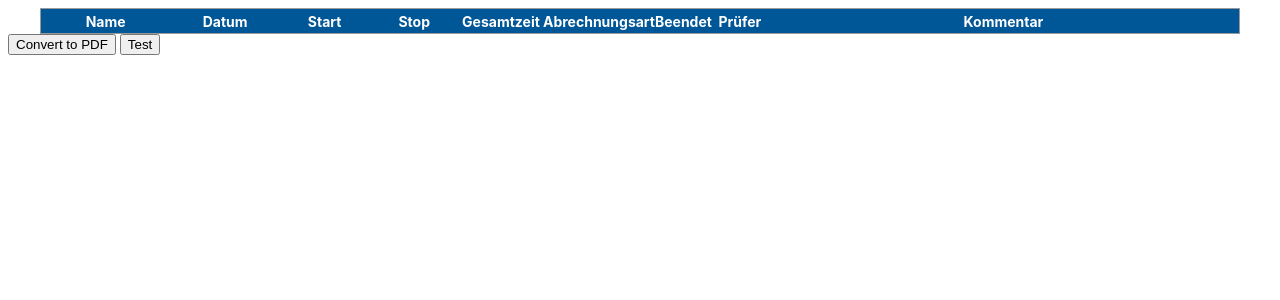
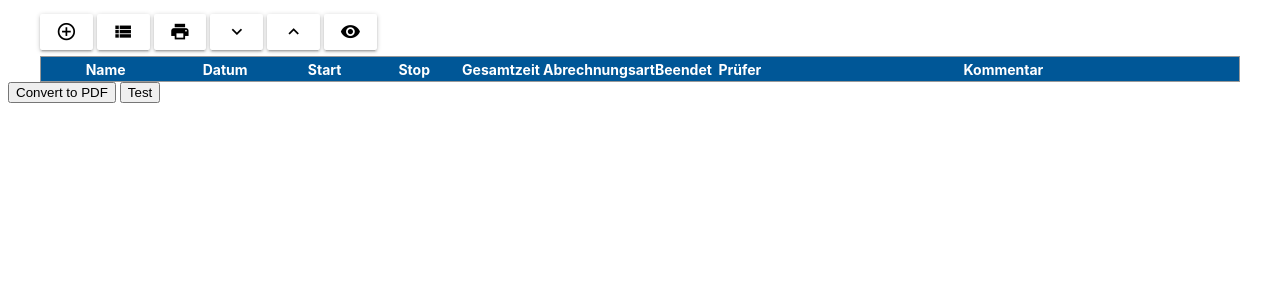
Before and after one commit to foeGL/TestArea, a Django app: template app_tabulator/templates/index.html in a window 1280 px wide. Shown: the top 300 px of the page. Run offline with Django 3.2, Linux system fonts and the light colour scheme; the template is opened without the code that fills it, so the values that code supplies are empty; some libraries are stand-ins or nearby versions.

Commit message:
Collapse- & Expand-List, ebenso wie neue PPB anlegen funktioniert soweit.
die neue PPB muss noch formatiert werden
-> Hierarchie vom Test übernehmen und demzufolge einrücken, ebenso wie das Zeitliche sortieren

```diff
--- /dev/null
+++ b/app_tabulator/static/css/icons.css
@@ -0,0 +1,23 @@
+/* fallback */
+@font-face {
+    font-family: 'Material Icons';
+    font-style: normal;
+    font-weight: 400;
+    src: url(icons.woff2) format('woff2');
+  }
+
+  .material-icons {
+    font-family: 'Material Icons';
+    font-weight: normal;
+    font-style: normal;
+    font-size: 24px;
+    line-height: 1;
+    letter-spacing: normal;
+    text-transform: none;
+    display: inline-block;
+    white-space: nowrap;
+    word-wrap: normal;
+    direction: ltr;
+    -webkit-font-feature-settings: 'liga';
+    -webkit-font-smoothing: antialiased;
+  }
--- a/app_tabulator/static/css/table-style.css
+++ b/app_tabulator/static/css/table-style.css
@@ -209,3 +209,42 @@
     text-align: left;
     /*font-weight: 800;*/
 }
+
+
+.search_project_button {
+    color:#000;
+    background-color: white;
+    visibility: visible;
+    text-transform:uppercase;
+    text-align:center;
+    text-decoration:none;
+    margin:6px 0;
+    padding:0 16px;
+    height:36px;
+    line-height:36px;
+    font-size:14px;
+    border:none;
+    border-radius:2px;
+    display:inline-block;
+    vertical-align:middle;
+    -webkit-tap-highlight-color:transparent;
+    outline:0;
+    letter-spacing:.5px;
+    -webkit-transition:background-color .2s ease-out;
+    transition:background-color .2s ease-out;
+    cursor:pointer;
+    -webkit-box-shadow: 0 2px 2px 0 rgba(0,0,0,0.14), 0 3px 1px -2px rgba(0,0,0,0.12), 0 1px 5px 0 rgba(0,0,0,0.2);
+    box-shadow: 0 2px 2px 0 rgba(0,0,0,0.14), 0 3px 1px -2px rgba(0,0,0,0.12), 0 1px 5px 0 rgba(0,0,0,0.2);
+}
+
+.search_project_button:hover {
+    background-color: #f8f9fa;
+    -webkit-box-shadow:0 3px 3px 0 rgba(0,0,0,0.14),0 1px 7px 0 rgba(0,0,0,0.12),0 3px 1px -1px rgba(0,0,0,0.2);
+    box-shadow:0 3px 3px 0 rgba(0,0,0,0.14),0 1px 7px 0 rgba(0,0,0,0.12),0 3px 1px -1px rgba(0,0,0,0.2);
+}
+
+.search_project_button i {
+    color: black;
+    font-size:1.3rem;
+    line-height:inherit
+}
--- a/app_tabulator/static/js/tablestyle/clickHandler.js
+++ b/app_tabulator/static/js/tablestyle/clickHandler.js
@@ -7,16 +7,17 @@ $(document).on('click', '.ppb-invoiceType', function() {
 });
 
 function onClickDDForEdit(el){
-    var childList = $(el).children('ul');
-    var expanded = $(childList).attr("expanded");
+    var expanded = $(el).attr("expanded");
     //console.log(el.classList)
+    console.log(expanded)
     if (expanded == 'false') { //!el.classList.contains('ppb-edit')){
         el.classList.add("ppb-edit")
+        var childList = $(el).children('ul');
         $(childList).css('display','block')
         $(childList).attr("expanded", 'true');
     } else {
         $(el).removeClass('ppb-edit');
-        $(el).children('ul').attr("expanded", 'false')
+        $(el).attr("expanded", 'false')
     }
 }
 
@@ -189,3 +190,82 @@ function isTime(time){
     }
     return isTime
 }
+
+
+$(document).on('click', '.table-tree-control', function() {
+    var status = $(this).attr("status");
+    if (status == "show"){
+        collapseTreeControl(this);
+    } else {
+        expandTreeControl(this);
+    }
+});
+
+function expandTreeControl(el){
+    var contolElements = $(el).attr("controlelements");
+    var child = $(el).children('div')
+    $(child).addClass('table-tree-control-expand')
+    $(child).removeClass('table-tree-control-collapse')
+    $(el).attr("status","show");
+    $("."+contolElements).show()
+    $("."+contolElements).each(function(index, item){
+        var subChild_td = $(item).children('td')[0];
+        var subChilds_div = $(subChild_td).children('div');
+        if (subChilds_div.length==2){
+            var controlElement = subChilds_div[1];
+            var subStatus = $(controlElement).attr("status")
+            var subContolElements = $(controlElement).attr("controlelements")
+            if (subStatus == 'show'){
+                $("."+subContolElements).show();
+            } else {
+                $("."+subContolElements).hide();
+            }
+        }
+    });
+}
+
+function collapseTreeControl(el){
+    var contolElements = $(el).attr("controlelements");
+    var child = $(el).children('div')
+    $(child).addClass('table-tree-control-collapse')
+    $(child).removeClass('table-tree-control-expand')
+    $(el).attr("status","hide");
+    $("."+contolElements).hide();
+}
+
+$(document).on('click', '#collapse-list', function() {
+    var el = document.getElementsByClassName("table-tree-control");
+    for (var e in Object.keys(el)){
+        collapseTreeControl(el[e]);
+    }
+});
+
+$(document).on('click', '#expand-list', function() {
+    var el = document.getElementsByClassName("table-tree-control");
+    for (var e in Object.keys(el)){
+        expandTreeControl(el[e]);
+    }
+});
+
+$(document).on('click', '#add-row', function() {
+    console.log("Neue Zeile sollte angelegt werden:")
+    var tr = tbl.insertRow(1);
+    row = {
+        comment: "",
+        date: getTodaysDate(),
+        element: "ppb",
+        id: 0,
+        invoiceType: -1,
+        isTestFinished: false,
+        name: "",
+        operator: "Penis",
+        protocolIdent: "",
+        start: "",
+        stop: "",
+        testIdent: "",
+        totalTime: "",
+        treeElement: "0",
+        treeLevel: 1,
+    }
+    handlePPB(tr, row)
+});
--- a/app_tabulator/static/js/tablestyle/main.js
+++ b/app_tabulator/static/js/tablestyle/main.js
@@ -35,12 +35,11 @@ const settingsDIV = {
     }
 };
 
-const headerRows = getHeaderRows()
-
+const headerRows = getHeaderRows();
+const body = document.getElementById("ppb-table"),
+    tbl = document.createElement('table');
 
 $(window).on('load', function(){
-    var body = document.getElementById("ppb-table"),
-        tbl = document.createElement('table');
     tbl.setAttribute("id", "main-table");
     var tableWidth = $("#ppb-table").width();
     tbl.setAttribute("width", tableWidth);
@@ -93,7 +92,6 @@ function createHeadline(e, headerRows){
 
 function insertRow(tbl, row){
     var tr = tbl.insertRow();
-    tr.classList.add(row['element'], 'level'+row['treeLevel']);
     switch(row['element']){
         case 'header':
             handleHeader(tr, row)
@@ -121,6 +119,7 @@ function checkForChildren(tbl, row){
 }
 
 function handleHeader(tr, row){
+    tr.classList.add(row['element'], 'level'+row['treeLevel']);
     addSubClass(tr, row)
     var td = tr.insertCell();
     var field = 'name'
@@ -160,6 +159,7 @@ function addSubClass(tr, row){
 
 
 function handleTest(tr, row){
+    tr.classList.add(row['element'], 'level'+row['treeLevel']);
     addSubClass(tr, row);
     $(tr).attr('id', row['testIdent']);
     var td = tr.insertCell();
@@ -172,6 +172,8 @@ function handleTest(tr, row){
 }
 
 function handlePPB(tr, row){
+    tr.classList.add(row['element'], 'level'+row['treeLevel']);
+    console.log(row)
     addSubClass(tr, row)
     tr.setAttribute("testident",row["testIdent"])
     tr.setAttribute("protocolident",row["protocolIdent"])
@@ -203,7 +205,7 @@ function formatCell(row, td, field){
             td.appendChild(p);
             var ul = document.createElement("ul")
             ul.classList.add("ppb-name-dd");
-            ul.setAttribute("expanded",false)
+            td.setAttribute("expanded",false)
             var li = document.createElement("li");
             li.classList.add("ppb-name-dd-item");
             var node = '-- Eintrag löschen --';
@@ -228,7 +230,7 @@ function formatCell(row, td, field){
             td.appendChild(p);
             var ul = document.createElement("ul")
             ul.classList.add("ppb-invoice-dd");
-            ul.setAttribute("expanded",false)
+            td.setAttribute("expanded",false)
             for (let i=0; i<Object.keys(Invoice).length; i++){
                 var li = document.createElement("li");
                 li.classList.add("ppb-invoice-dd-item");
@@ -366,37 +368,6 @@ function addTreeContorl(row, td, field){
     }
 }
 
-$(document).on('click', '.table-tree-control', function() {
-    var status = $(this).attr("status");
-    var contolElements = $(this).attr("controlelements");
-    var child = $(this).children('div')
-    if (status == "show"){
-        $(child).addClass('table-tree-control-collapse')
-        $(child).removeClass('table-tree-control-expand')
-        $(this).attr("status","hide");
-        $("."+contolElements).hide()
-    } else {
-        $(child).addClass('table-tree-control-expand')
-        $(child).removeClass('table-tree-control-collapse')
-        $(this).attr("status","show");
-        $("."+contolElements).show()
-        $("."+contolElements).each(function(index, item){
-            var subChild_td = $(item).children('td')[0];
-            var subChilds_div = $(subChild_td).children('div');
-            if (subChilds_div.length==2){
-                var controlElement = subChilds_div[1];
-                var subStatus = $(controlElement).attr("status")
-                var subContolElements = $(controlElement).attr("controlelements")
-                if (subStatus == 'show'){
-                    $("."+subContolElements).show();
-                } else {
-                    $("."+subContolElements).hide();
-                }
-            }
-        });
-    }
-});
-
 function setCheckboxTrue(){
     var fill = "#2DC214";
     var d = "M21.652,3.211c-0.293-0.295-0.77-0.295-1.061,0L9.41,14.34 c-0.293,0.297-0.771,0.297-1.062,0L3.449,9.351C3.304,9.203,3.114,9.13,2.923,9.129C2.73,9.128,2.534,9.201,2.387,9.351  l-2.165,1.946C0.078,11.445,0,11.63,0,11.823c0,0.194,0.078,0.397,0.223,0.544l4.94,5.184c0.292,0.296,0.771,0.776,1.062,1.07  l2.124,2.141c0.292,0.293,0.769,0.293,1.062,0l14.366-14.34c0.293-0.294,0.293-0.777,0-1.071L21.652,3.211z";
@@ -409,3 +380,13 @@ function getCheckboxFalse(){
     var d = "M22.245,4.015c0.313,0.313,0.313,0.826,0,1.139l-6.276,6.27c-0.313,0.312-0.313,0.826,0,1.14l6.273,6.272 c0.313,0.313,0.313,0.826,0,1.14l-2.285,2.277c-0.314,0.312-0.828,0.312-1.142,0l-6.271-6.271c-0.313-0.313-0.828-0.313-1.141,0  l-6.276,6.267c-0.313,0.313-0.828,0.313-1.141,0l-2.282-2.28c-0.313-0.313-0.313-0.826,0-1.14l6.278-6.269  c0.313-0.312,0.313-0.826,0-1.14L1.709,5.147c-0.314-0.313-0.314-0.827,0-1.14l2.284-2.278C4.308,1.417,4.821,1.417,5.135,1.73  L11.405,8c0.314,0.314,0.828,0.314,1.141,0.001l6.276-6.267c0.312-0.312,0.826-0.312,1.141,0L22.245,4.015z";
     return [fill, d]
 }
+
+function getTodaysDate(){
+    var today = new Date();
+    var day = String(today.getDate()).padStart(2, '0');
+    var month = String(today.getMonth() + 1).padStart(2, '0'); //January is 0!
+    var year = today.getFullYear();
+
+    today = year + '-' + month + '-' + day;
+    return today;
+}
--- a/app_tabulator/templates/index.html
+++ b/app_tabulator/templates/index.html
@@ -9,11 +9,26 @@
         <script src="{% static 'js/jspdf.plugin.autotable.min.js' %}"></script>
         <script src="https://cdnjs.cloudflare.com/ajax/libs/html2canvas/0.4.1/html2canvas.min.js"></script>
         <script src="https://cdn.jsdelivr.net/npm/html2canvas@1.0.0-rc.5/dist/html2canvas.min.js"></script>
+        <link href="{% static 'css/icons.css' %}" type="text/css" rel="stylesheet" />
     </head>
     <body>
         {{ppb|json_script:"ppb"}}
         {{tests|json_script:"tests"}}
         <div id="content" style="width: 100%; height: 100%;">
+
+
+            <div id="button-line" style="width: 1200px; margin: 0 auto;">
+                <span id="add-row" class="search_project_button" title="Zeile hinzufügen"><i class="material-icons" style="line-height: 35px;">add_circle_outline</i></span>
+                <span class="search_project_button modal-open" data-toggle="modal" modalName="modalGenericTest" data-target="#exampleModalCenter" title="Zus&auml;tzlichen Test hinzuf&uuml;gen">
+                    <i class="material-icons" style="line-height: 35px;">view_list</i>
+                </span>
+                <span id="download-pdf" class="search_project_button" title="Als PDF drucken"><i class="material-icons" style="line-height: 35px;">print</i></span>
+                <span id="expand-list" class="search_project_button" title="Liste ausklappen"><i class="material-icons" style="line-height: 35px;">expand_more</i></span>
+                <span id="collapse-list" class="search_project_button" title="Liste zuklappen"><i class="material-icons" style="line-height: 35px;">expand_less</i></span>
+                <span id="show-hide-tests" class="search_project_button" title="Leere Tests ausblenden" showTests="true"><i id="show-hide-tests-i" class="material-icons" style="line-height: 35px;">visibility</i></span> <!-- visibility_off -->
+            </div>
+
+
             <div id="ppb-table" style="margin: 0 auto;"></div>
             <button id="pdfButton" style="margin: 0 auto;">Convert to PDF</button>
             <button id="testButton" style="margin: 0 auto;" onclick="javascript:demoFromHTML()">Test</button>
```
Also changed, not shown: app_tabulator/static/css/icons.woff2 (added).
